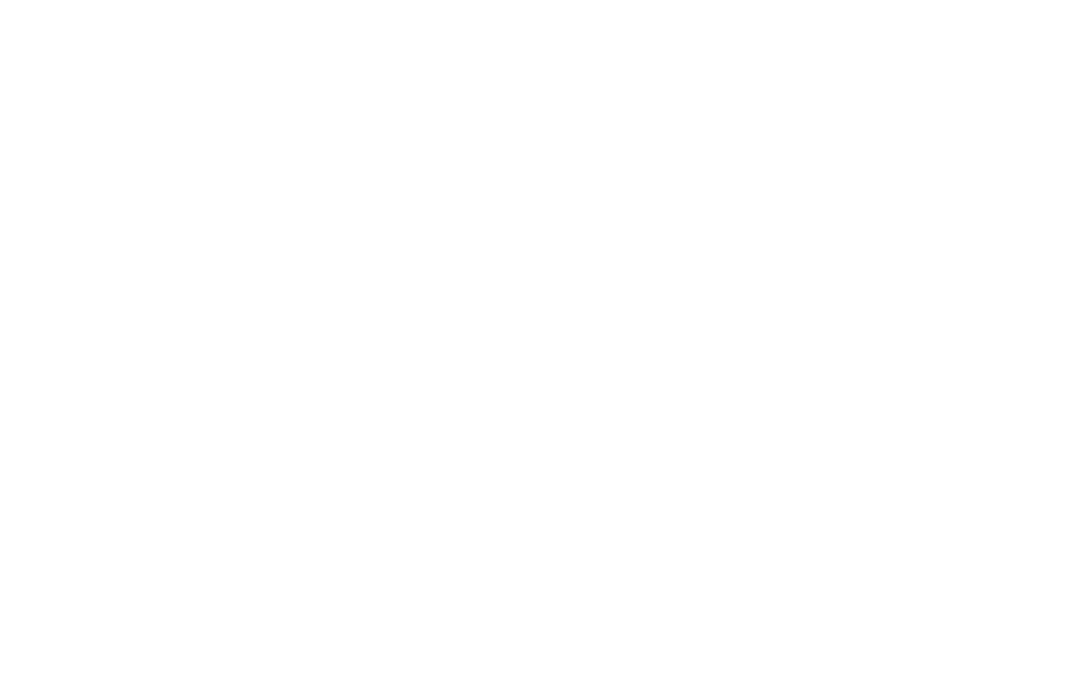
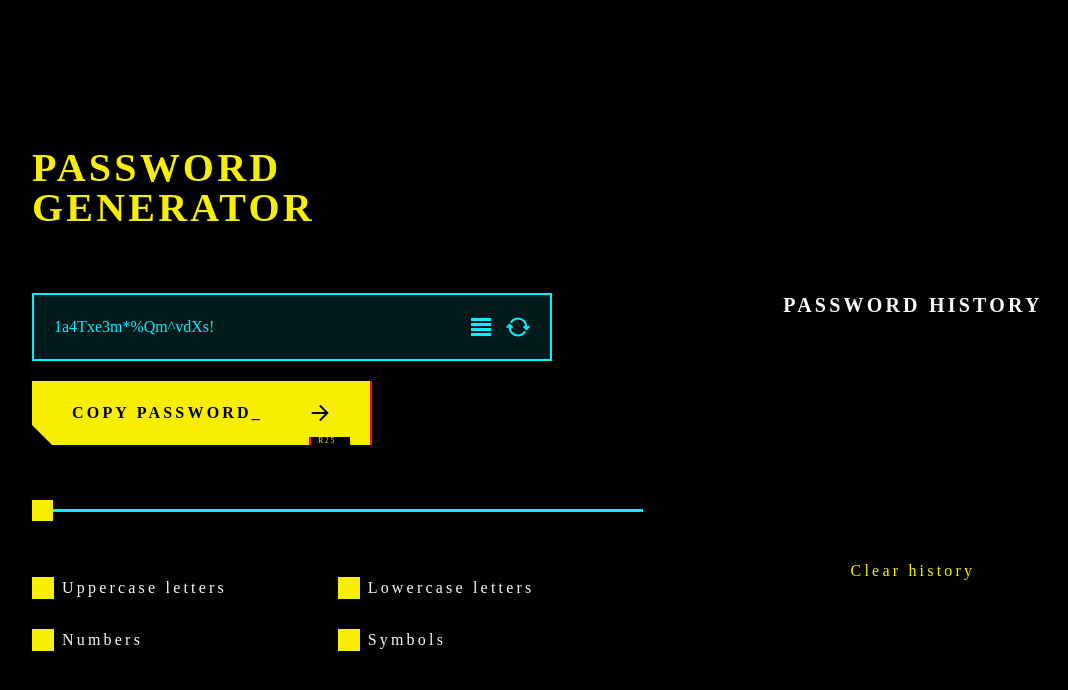
Before and after one commit to AndriiIladii/PasswordGenerator, a website built with webpack: page src/index.html in a window 1280 px wide. Shown: the whole page, without its empty margins (48-1116 px from the left). Built offline with nearby package versions, Linux system fonts and the light colour scheme; a web font is replaced by a local one.

Commit message:
ui/ux done

```diff
--- a/src/index.html
+++ b/src/index.html
@@ -3,8 +3,95 @@
   <head>
     <meta charset="UTF-8" />
     <meta name="viewport" content="width=device-width, initial-scale=1.0" />
+    <link rel="preconnect" href="https://fonts.googleapis.com" />
+    <link rel="preconnect" href="https://fonts.gstatic.com" crossorigin />
+    <link
+      href="https://fonts.googleapis.com/css2?family=Barlow:ital,wght@0,100;0,200;0,300;0,400;0,500;0,600;0,700;0,800;0,900;1,100;1,200;1,300;1,400;1,500;1,600;1,700;1,800;1,900&family=Tomorrow:ital,wght@0,100;0,200;0,300;0,400;0,500;0,600;0,700;0,800;0,900;1,100;1,200;1,300;1,400;1,500;1,600;1,700;1,800;1,900&display=swap"
+      rel="stylesheet"
+    />
+    <link rel="stylesheet" href="main.css" />
+    <title>Password Generator</title>
+  </head>
+  <body>
+    <div class="generator__container">
+      <div class="generator__row">
+        <h1 class="generator__title">
+          Password<br />
+          Generator
+        </h1>
+        <div class="generator__wrapper">
+          <div class="display__row">
+            <div class="generator__display">
+              <input
+                type
+                text
+                id="password"
+                readonly
+                value="1a4Txe3m*%Qm^vdXs!"
+              />
+              <div class="generator__display-btns">
+                <div class="generator__difficulty">
+                  <span></span>
+                  <span></span>
+                  <span></span>
+                  <span></span>
+                </div>
+                <button type="button" class="reset__btn">
+                  <img src="images/reset.svg" alt="Reset" />
+                </button>
+              </div>
+            </div>
+            <div class="display__btn">
+              <button type="button" class="copy__btn">
+                Copy Password_
+                <span><img src="images/arrow-right.svg" alt="arrow" /></span>
+              </button>
+            </div>
+            <div class="generator__password-length">
+              <span class="password__length-value"></span>
+              <input
+                type="range"
+                id="password-length"
+                min="4"
+                max="32"
+                value="4"
+              />
+            </div>
 
-    <title></title>
-  </head>
-  <body></body>
+            <div class="generator__options">
+              <label>
+                <input type="checkbox" id="uppercase" checked />
+                <span></span>
+                <span class="option__name">Uppercase letters</span>
+              </label>
+              <label>
+                <input type="checkbox" id="lowercase" checked />
+                <span></span>
+                <span class="option__name">Lowercase letters</span>
+              </label>
+              <label>
+                <input type="checkbox" id="numbers" checked />
+                <span></span>
+                <span class="option__name">Numbers</span>
+              </label>
+              <label>
+                <input type="checkbox" id="symbols" checked />
+                <span></span>
+                <span class="option__name">Symbols</span>
+              </label>
+            </div>
+          </div>
+          <div class="generator__history">
+            <h2>Password history</h2>
+            <div class="generator__history-body"></div>
+            <div class="generator__history-btn">
+              <button type="button">Clear history</button>
+            </div>
+          </div>
+        </div>
+      </div>
+    </div>
+
+    <script src="main.js"></script>
+  </body>
 </html>
--- a/src/main.css
+++ b/src/main.css
@@ -0,0 +1,316 @@
+/* Reset styles */
+* {
+  padding: 0px;
+  margin: 0px;
+  border: none;
+}
+
+*,
+*::before,
+*::after {
+  box-sizing: border-box;
+}
+
+/* Links */
+
+a,
+a:link,
+a:visited {
+  text-decoration: none;
+  /* display: inline-block; */
+}
+
+a:hover {
+  /* color: inherit; */
+  text-decoration: none;
+}
+
+/* Common */
+
+aside,
+nav,
+footer,
+header,
+section,
+main {
+  display: block;
+}
+
+ul,
+ul li {
+  list-style: none;
+}
+
+img {
+  vertical-align: top;
+}
+
+img,
+svg {
+  height: auto;
+}
+
+/* Form */
+
+input,
+textarea,
+button,
+select {
+  font-family: inherit;
+  font-size: inherit;
+  color: inherit;
+  background-color: transparent;
+}
+
+input::-ms-clear {
+  display: none;
+}
+
+button,
+input[type="submit"] {
+  display: inline-block;
+  box-shadow: none;
+  background-color: transparent;
+  background: none;
+  cursor: pointer;
+}
+
+input:focus,
+input:active,
+button:focus,
+button:active {
+  outline: none;
+}
+
+button::-moz-focus-inner {
+  padding: 0;
+  border: 0;
+}
+
+legend {
+  display: block;
+}
+
+/* Reset styles */
+
+:root {
+  --font-main: "Tomorrow", serif;
+  --font-secondary: "Barlow", sans-serif;
+  --color-yellow: #f8ef00;
+  --color-black: #000000;
+  --color-light: #fafafa;
+  --color-aqua: #00f0ff;
+  --color-red: #ff003c;
+  --color-grey: #bbbbbb;
+}
+
+body {
+  background-color: var(--color-black);
+  color: var(--color-light);
+  font-size: 1rem;
+  line-height: 1.5;
+  letter-spacing: 0.2em;
+  font-family: var(--font-main);
+  min-height: 100vh;
+  display: flex;
+  align-items: center;
+  justify-content: center;
+  overflow-x: hidden;
+}
+
+h1 {
+  font-size: 2.5rem;
+  font-weight: 700;
+  line-height: 1;
+  text-transform: uppercase;
+  color: var(--color-yellow);
+}
+
+h2 {
+  font-size: 1.25rem;
+  font-weight: 600;
+  line-height: 1.2;
+  text-transform: uppercase;
+  color: var(--color-light);
+}
+
+.generator__container {
+  max-width: 1150px;
+  width: 100%;
+  padding: 0 15px;
+  margin: 0 auto;
+}
+
+.generator__row {
+  display: flex;
+  flex-direction: column;
+}
+
+.generator__wrapper {
+  display: flex;
+  column-gap: 140px;
+  margin-top: 65px;
+}
+
+.generator__display {
+  display: flex;
+  align-items: center;
+  justify-content: space-between;
+  background: rgba(0, 240, 255, 0.1);
+  border: 2px solid var(--color-aqua);
+  padding: 20px;
+  margin-bottom: 20px;
+  width: clamp(24.375rem, 21.42rem + 14.77vw, 32.5rem);
+}
+
+.generator__display input {
+  color: var(--color-aqua);
+  border: none;
+  outline: none;
+  width: 100%;
+}
+
+.generator__display-btns {
+  display: flex;
+  align-items: center;
+  column-gap: 15px;
+}
+
+.generator__difficulty {
+  display: flex;
+  flex-direction: column;
+  row-gap: 2px;
+}
+
+.generator__difficulty span {
+  display: block;
+  background-color: var(--color-aqua);
+  height: 3px;
+  width: 20px;
+}
+
+.copy__btn {
+  display: flex;
+  position: relative;
+  font-weight: 600;
+  line-height: 1.5;
+  letter-spacing: 0.2em;
+  text-transform: uppercase;
+  color: var(--color-black);
+  background-color: var(--color-yellow);
+  padding: 20px 38px 20px 40px;
+  border-right: 2px solid var(--color-red);
+}
+
+.copy__btn::before {
+  content: "";
+  position: absolute;
+  bottom: 0;
+  left: 0;
+  width: 20px;
+  height: 20px;
+  background-color: var(--color-black);
+  transform: skewY(45deg);
+  transform-origin: bottom left;
+}
+
+.copy__btn::after {
+  content: "R25";
+  position: absolute;
+  bottom: 0;
+  right: 20px;
+  font-weight: 400;
+  font-size: 0.5rem;
+  line-height: 1;
+  letter-spacing: 0.2em;
+  text-transform: uppercase;
+  color: var(--color-yellow);
+  background-color: var(--color-black);
+  padding: 0 14px 0 7px;
+  border-left: 2px solid var(--color-red);
+  box-shadow: 0 4px 4px 0 rgba(0, 0, 0, 0.25);
+}
+
+.copy__btn span {
+  margin-left: 45px;
+}
+
+.generator__password-length {
+  display: flex;
+  align-items: center;
+  margin: 64px 0;
+}
+
+.generator__password-length input[type="range"] {
+  flex: 1;
+  height: 3px;
+  background: var(--color-aqua);
+  outline: none;
+  appearance: none;
+}
+
+.generator__password-length input[type="range"]::-webkit-slider-thumb {
+  width: 21px;
+  height: 21px;
+  background: var(--color-yellow);
+  -webkit-appearance: none;
+  cursor: pointer;
+}
+
+.generator__options {
+  display: flex;
+  flex-wrap: wrap;
+  align-items: center;
+  row-gap: 28px;
+}
+
+.generator__options label {
+  display: flex;
+  align-items: center;
+  column-gap: 0.5em;
+  flex: 50%;
+}
+
+.generator__options input[type="checkbox"] {
+  display: none;
+}
+
+.generator__options input[type="checkbox"] + span {
+  display: inline-block;
+  cursor: pointer;
+  width: 22px;
+  height: 22px;
+  border: 2px solid var(--color-yellow);
+  background-color: var(--color-black);
+  position: relative;
+  transition: background-color 0.3s, border-color 0.3s, transform 0.3s;
+}
+
+.generator__options input[type="checkbox"]:checked + span {
+  border-color: var(--color-yellow);
+  background-color: var(--color-yellow);
+}
+
+.option__name {
+  pointer-events: none;
+}
+
+.generator__history {
+  max-width: 390px;
+  height: 290px;
+  display: flex;
+  flex-direction: column;
+  align-items: center;
+}
+
+.generator__history-body {
+  margin-top: 32px;
+  margin-bottom: 24px;
+  flex-grow: 1;
+}
+
+.generator__history-btn button {
+  font-weight: 400;
+  letter-spacing: 0.2em;
+  color: var(--color-yellow);
+}
```
Also changed, not shown: src/images/arrow-right.svg (added), src/images/reset.svg (added).
